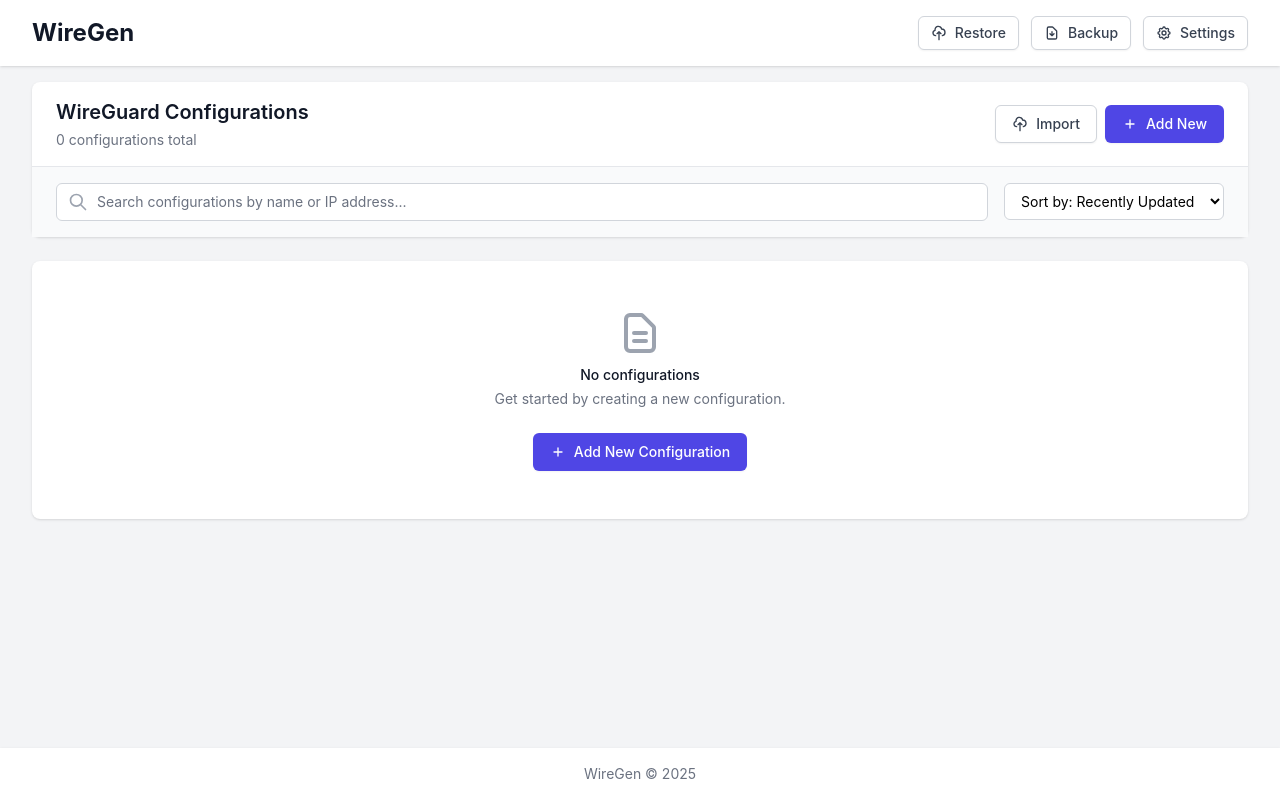
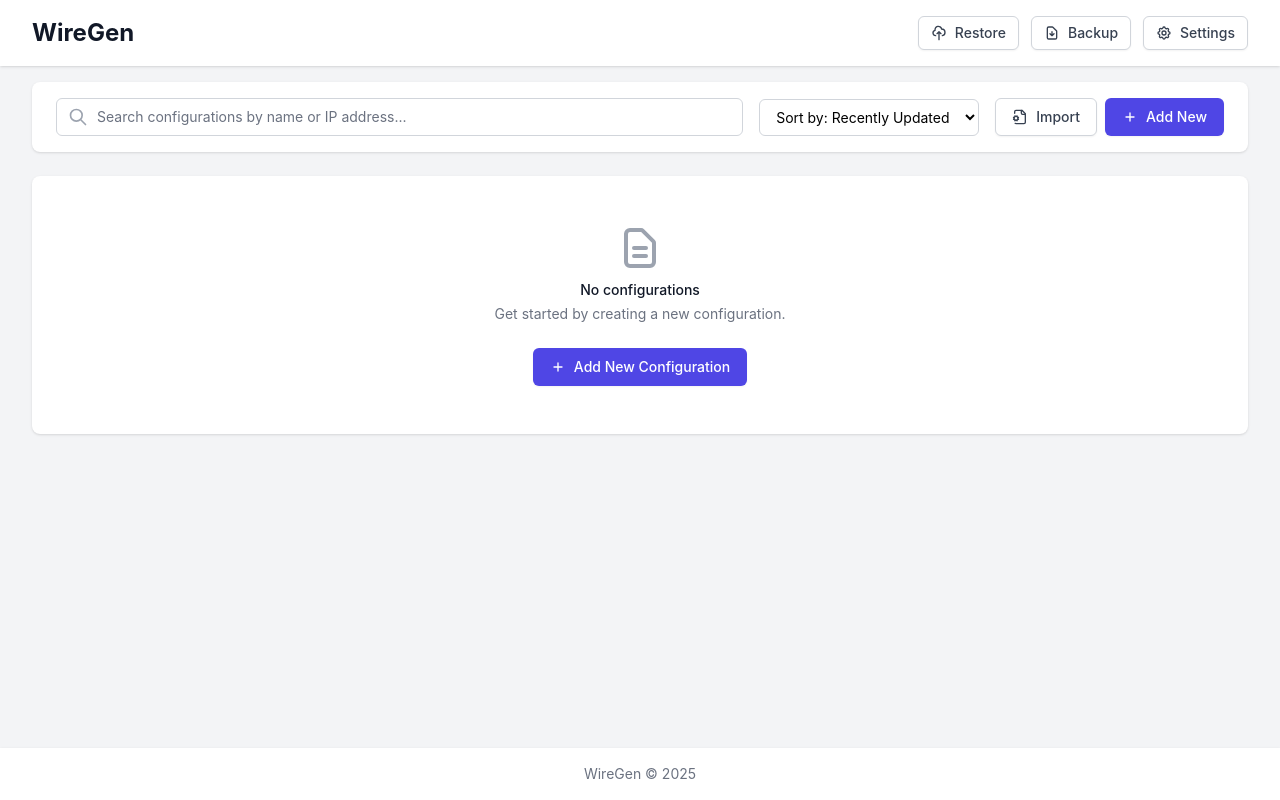
Before and after one commit to chengxuncc/wiregen, a React (Create React App) app: page / in a window 1280 px wide. Built offline with nearby package versions, Linux system fonts and the light colour scheme; the HTML template or start-up script is replaced by a standard one.

Commit message:
refactor main

```diff
--- a/src/components/ConfigList.tsx
+++ b/src/components/ConfigList.tsx
@@ -1,5 +1,5 @@
-import React, { useState, useMemo } from 'react';
-import { WireGuardConfig } from '../types/WireGuardConfig';
+import React, {useMemo, useState} from 'react';
+import {WireGuardConfig} from '../types/WireGuardConfig';
 
 interface ConfigListProps {
   configs: WireGuardConfig[];
@@ -10,7 +10,7 @@
   onExport: (config: WireGuardConfig) => void;
 }
 
-const ConfigList: React.FC<ConfigListProps> = ({ configs, onSelect, onDelete, onAdd, onImport, onExport }) => {
+const ConfigList: React.FC<ConfigListProps> = ({configs, onSelect, onDelete, onAdd, onImport, onExport}) => {
   const [searchTerm, setSearchTerm] = useState('');
   const [sortBy, setSortBy] = useState<'name' | 'updatedAt' | 'peers'>('updatedAt');
 
@@ -55,47 +55,17 @@
 
   return (
     <div className="space-y-6">
-      {/* Header with search and controls */}
+      {/* Search and controls in one row */}
       <div className="bg-white shadow rounded-lg">
-        <div className="px-6 py-4 border-b border-gray-200">
-          <div className="flex flex-col sm:flex-row sm:items-center sm:justify-between gap-4">
-            <div>
-              <h2 className="text-xl font-semibold text-gray-900">WireGuard Configurations</h2>
-              <p className="text-sm text-gray-500 mt-1">
-                {configs.length} configuration{configs.length !== 1 ? 's' : ''} total
-              </p>
-            </div>
-            <div className="flex flex-col sm:flex-row gap-2">
-              <button
-                onClick={onImport}
-                className="inline-flex items-center px-4 py-2 border border-gray-300 text-sm font-medium rounded-md shadow-sm text-gray-700 bg-white hover:bg-gray-50 focus:outline-none focus:ring-2 focus:ring-offset-2 focus:ring-indigo-500 transition-colors"
-              >
-                <svg className="h-4 w-4 mr-2" fill="none" stroke="currentColor" viewBox="0 0 24 24">
-                  <path strokeLinecap="round" strokeLinejoin="round" strokeWidth={2} d="M7 16a4 4 0 01-.88-7.903A5 5 0 1115.9 6L16 6a5 5 0 011 9.9M15 13l-3-3m0 0l-3 3m3-3v12" />
-                </svg>
-                Import
-              </button>
-              <button
-                onClick={onAdd}
-                className="inline-flex items-center px-4 py-2 border border-transparent text-sm font-medium rounded-md shadow-sm text-white bg-indigo-600 hover:bg-indigo-700 focus:outline-none focus:ring-2 focus:ring-offset-2 focus:ring-indigo-500 transition-colors"
-              >
-                <svg className="h-4 w-4 mr-2" fill="none" stroke="currentColor" viewBox="0 0 24 24">
-                  <path strokeLinecap="round" strokeLinejoin="round" strokeWidth={2} d="M12 6v6m0 0v6m0-6h6m-6 0H6" />
-                </svg>
-                Add New
-              </button>
-            </div>
-          </div>
-        </div>
-
-        {/* Search and filter controls */}
-        <div className="px-6 py-4 bg-gray-50">
-          <div className="flex flex-col sm:flex-row gap-4">
+        <div className="px-6 py-4">
+          <div className="flex flex-col sm:flex-row gap-4 items-end">
+            {/* Search bar */}
             <div className="flex-1">
               <div className="relative">
                 <div className="absolute inset-y-0 left-0 pl-3 flex items-center pointer-events-none">
                   <svg className="h-5 w-5 text-gray-400" fill="none" stroke="currentColor" viewBox="0 0 24 24">
-                    <path strokeLinecap="round" strokeLinejoin="round" strokeWidth={2} d="M21 21l-6-6m2-5a7 7 0 11-14 0 7 7 0 0114 0z" />
+                    <path strokeLinecap="round" strokeLinejoin="round" strokeWidth={2}
+                          d="M21 21l-6-6m2-5a7 7 0 11-14 0 7 7 0 0114 0z"/>
                   </svg>
                 </div>
                 <input
@@ -107,6 +77,8 @@
                 />
               </div>
             </div>
+
+            {/* Sort dropdown */}
             <div className="flex-shrink-0">
               <select
                 value={sortBy}
@@ -117,6 +89,40 @@
                 <option value="name">Sort by: Name</option>
                 <option value="peers">Sort by: Number of Peers</option>
               </select>
+            </div>
+
+            {/* Action buttons */}
+            <div className="flex gap-2">
+              <button
+                onClick={onImport}
+                className="inline-flex items-center px-4 py-2 border border-gray-300 text-sm font-medium rounded-md shadow-sm text-gray-700 bg-white hover:bg-gray-50 focus:outline-none focus:ring-2 focus:ring-offset-2 focus:ring-indigo-500 transition-colors"
+              >
+                <svg xmlns="http://www.w3.org/2000/svg" width="24" height="24" viewBox="0 0 24 24" fill="none"
+                     stroke="currentColor" stroke-width="2" stroke-linecap="round" stroke-linejoin="round"
+                     className="lucide lucide-file-cog flex-shrink-0 h-4 w-4 mr-2">
+                  <path d="M14 2v4a2 2 0 0 0 2 2h4"></path>
+                  <path d="m3.2 12.9-.9-.4"></path>
+                  <path d="m3.2 15.1-.9.4"></path>
+                  <path d="M4.677 21.5a2 2 0 0 0 1.313.5H18a2 2 0 0 0 2-2V7l-5-5H6a2 2 0 0 0-2 2v2.5"></path>
+                  <path d="m4.9 11.2-.4-.9"></path>
+                  <path d="m4.9 16.8-.4.9"></path>
+                  <path d="m7.5 10.3-.4.9"></path>
+                  <path d="m7.5 17.7-.4-.9"></path>
+                  <path d="m9.7 12.5-.9.4"></path>
+                  <path d="m9.7 15.5-.9-.4"></path>
+                  <circle cx="6" cy="14" r="3"></circle>
+                </svg>
+                Import
+              </button>
+              <button
+                onClick={onAdd}
+                className="inline-flex items-center px-4 py-2 border border-transparent text-sm font-medium rounded-md shadow-sm text-white bg-indigo-600 hover:bg-indigo-700 focus:outline-none focus:ring-2 focus:ring-offset-2 focus:ring-indigo-500 transition-colors"
+              >
+                <svg className="h-4 w-4 mr-2" fill="none" stroke="currentColor" viewBox="0 0 24 24">
+                  <path strokeLinecap="round" strokeLinejoin="round" strokeWidth={2} d="M12 6v6m0 0v6m0-6h6m-6 0H6"/>
+                </svg>
+                Add New
+              </button>
             </div>
           </div>
         </div>
@@ -129,7 +135,8 @@
             {searchTerm ? (
               <div>
                 <svg className="mx-auto h-12 w-12 text-gray-400" fill="none" stroke="currentColor" viewBox="0 0 24 24">
-                  <path strokeLinecap="round" strokeLinejoin="round" strokeWidth={2} d="M21 21l-6-6m2-5a7 7 0 11-14 0 7 7 0 0114 0z" />
+                  <path strokeLinecap="round" strokeLinejoin="round" strokeWidth={2}
+                        d="M21 21l-6-6m2-5a7 7 0 11-14 0 7 7 0 0114 0z"/>
                 </svg>
                 <h3 className="mt-2 text-sm font-medium text-gray-900">No configurations found</h3>
                 <p className="mt-1 text-sm text-gray-500">Try adjusting your search terms.</p>
@@ -137,7 +144,8 @@
             ) : (
               <div>
                 <svg className="mx-auto h-12 w-12 text-gray-400" fill="none" stroke="currentColor" viewBox="0 0 24 24">
-                  <path strokeLinecap="round" strokeLinejoin="round" strokeWidth={2} d="M9 12h6m-6 4h6m2 5H7a2 2 0 01-2-2V5a2 2 0 012-2h5.586a1 1 0 01.707.293l5.414 5.414a1 1 0 01.293.707V19a2 2 0 01-2 2z" />
+                  <path strokeLinecap="round" strokeLinejoin="round" strokeWidth={2}
+                        d="M9 12h6m-6 4h6m2 5H7a2 2 0 01-2-2V5a2 2 0 012-2h5.586a1 1 0 01.707.293l5.414 5.414a1 1 0 01.293.707V19a2 2 0 01-2 2z"/>
                 </svg>
                 <h3 className="mt-2 text-sm font-medium text-gray-900">No configurations</h3>
                 <p className="mt-1 text-sm text-gray-500">Get started by creating a new configuration.</p>
@@ -147,7 +155,8 @@
                     className="inline-flex items-center px-4 py-2 border border-transparent shadow-sm text-sm font-medium rounded-md text-white bg-indigo-600 hover:bg-indigo-700 focus:outline-none focus:ring-2 focus:ring-offset-2 focus:ring-indigo-500"
                   >
                     <svg className="h-4 w-4 mr-2" fill="none" stroke="currentColor" viewBox="0 0 24 24">
-                      <path strokeLinecap="round" strokeLinejoin="round" strokeWidth={2} d="M12 6v6m0 0v6m0-6h6m-6 0H6" />
+                      <path strokeLinecap="round" strokeLinejoin="round" strokeWidth={2}
+                            d="M12 6v6m0 0v6m0-6h6m-6 0H6"/>
                     </svg>
                     Add New Configuration
                   </button>
@@ -165,8 +174,10 @@
                       <div className="flex items-center space-x-3">
                         <div className="flex-shrink-0">
                           <div className="h-10 w-10 rounded-full bg-indigo-100 flex items-center justify-center">
-                            <svg className="h-6 w-6 text-indigo-600" fill="none" stroke="currentColor" viewBox="0 0 24 24">
-                              <path strokeLinecap="round" strokeLinejoin="round" strokeWidth={2} d="M9 12l2 2 4-4m5.618-4.016A11.955 11.955 0 0112 2.944a11.955 11.955 0 01-8.618 3.04A12.02 12.02 0 003 9c0 5.591 3.824 10.29 9 11.622 5.176-1.332 9-6.03 9-11.622 0-1.042-.133-2.052-.382-3.016z" />
+                            <svg className="h-6 w-6 text-indigo-600" fill="none" stroke="currentColor"
+                                 viewBox="0 0 24 24">
+                              <path strokeLinecap="round" strokeLinejoin="round" strokeWidth={2}
+                                    d="M9 12l2 2 4-4m5.618-4.016A11.955 11.955 0 0112 2.944a11.955 11.955 0 01-8.618 3.04A12.02 12.02 0 003 9c0 5.591 3.824 10.29 9 11.622 5.176-1.332 9-6.03 9-11.622 0-1.042-.133-2.052-.382-3.016z"/>
                             </svg>
                           </div>
                         </div>
@@ -178,7 +189,8 @@
                             </p>
                             <div className="flex items-center text-sm text-gray-500">
                               <svg className="h-4 w-4 mr-1" fill="none" stroke="currentColor" viewBox="0 0 24 24">
-                                <path strokeLinecap="round" strokeLinejoin="round" strokeWidth={2} d="M17 20h5v-2a3 3 0 00-5.356-1.857M17 20H7m10 0v-2c0-.656-.126-1.283-.356-1.857M7 20H2v-2a3 3 0 015.356-1.857M7 20v-2c0-.656.126-1.283.356-1.857m0 0a5.002 5.002 0 019.288 0M15 7a3 3 0 11-6 0 3 3 0 016 0zm6 3a2 2 0 11-4 0 2 2 0 014 0zM7 10a2 2 0 11-4 0 2 2 0 014 0z" />
+                                <path strokeLinecap="round" strokeLinejoin="round" strokeWidth={2}
+                                      d="M17 20h5v-2a3 3 0 00-5.356-1.857M17 20H7m10 0v-2c0-.656-.126-1.283-.356-1.857M7 20H2v-2a3 3 0 015.356-1.857M7 20v-2c0-.656.126-1.283.356-1.857m0 0a5.002 5.002 0 019.288 0M15 7a3 3 0 11-6 0 3 3 0 016 0zm6 3a2 2 0 11-4 0 2 2 0 014 0zM7 10a2 2 0 11-4 0 2 2 0 014 0z"/>
                               </svg>
                               {config.peers.length} peer{config.peers.length !== 1 ? 's' : ''}
                             </div>
@@ -197,7 +209,8 @@
                       title="Download configuration file"
                     >
                       <svg className="h-4 w-4 mr-1" fill="none" stroke="currentColor" viewBox="0 0 24 24">
-                         <path strokeLinecap="round" strokeLinejoin="round" strokeWidth={2} d="M12 10v6m0 0l-3-3m3 3l3-3m2 8H7a2 2 0 01-2-2V5a2 2 0 012-2h5.586a1 1 0 01.707.293l5.414 5.414a1 1 0 01.293.707V19a2 2 0 01-2 2z" />
+                        <path strokeLinecap="round" strokeLinejoin="round" strokeWidth={2}
+                              d="M12 10v6m0 0l-3-3m3 3l3-3m2 8H7a2 2 0 01-2-2V5a2 2 0 012-2h5.586a1 1 0 01.707.293l5.414 5.414a1 1 0 01.293.707V19a2 2 0 01-2 2z"/>
                       </svg>
                       Download
                     </button>
@@ -207,7 +220,8 @@
                       title="View and edit configuration"
                     >
                       <svg className="h-4 w-4 mr-1" fill="none" stroke="currentColor" viewBox="0 0 24 24">
-                         <path strokeLinecap="round" strokeLinejoin="round" strokeWidth={2} d="M15.232 5.232l3.536 3.536m-2.036-5.036a2.5 2.5 0 113.536 3.536L6.5 21.036H3v-3.572L16.732 3.732z" />
+                        <path strokeLinecap="round" strokeLinejoin="round" strokeWidth={2}
+                              d="M15.232 5.232l3.536 3.536m-2.036-5.036a2.5 2.5 0 113.536 3.536L6.5 21.036H3v-3.572L16.732 3.732z"/>
                       </svg>
                       Edit
                     </button>
```
Lines whose indentation alone changed are shown as unchanged.
